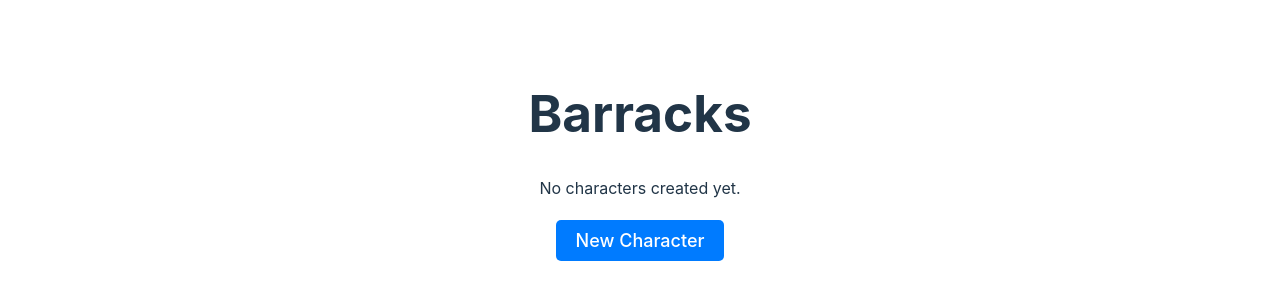
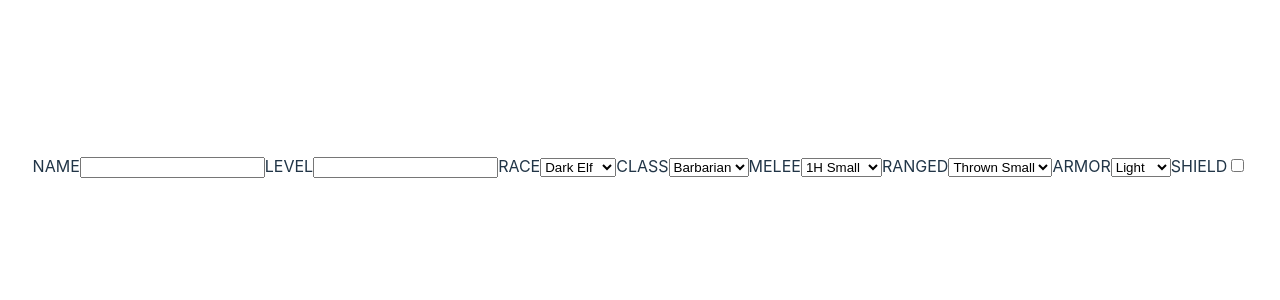
Before and after one commit to Xenrathe/React-FormGen, a React (Vite) app: page / in a window 1280 px wide. Shown: the part 234-534 px from the top of the page. Built offline with nearby package versions, Linux system fonts and the light colour scheme.

Commit message:
Fix import/export on data, begin creating CharSheet component

```diff
--- a/src/App.jsx
+++ b/src/App.jsx
@@ -1,7 +1,9 @@
 import { useState, useEffect } from "react";
 import "./App.css";
+import CharSheet from "./CharSheet.jsx";
 
 function App() {
+  /*
   const [characters, setCharacters] = useState([]);
 
   // Load characters from LocalStorage on component mount
@@ -40,7 +42,11 @@ function App() {
         New Character
       </button>
     </div>
-  );
+  );*/
+
+  return (
+    <CharSheet />
+  )
 }
 
 export default App;
--- /dev/null
+++ b/src/CharSheet.jsx
@@ -0,0 +1,71 @@
+import { useState, useEffect } from "react";
+import races from "./data/races"
+import jobs from "./data/jobs"
+
+function CharSheet() {
+  const [selectedMelee, setSelectedMelee] = useState("");
+  const [shieldEquipped, setShieldEquipped] = useState("");
+
+  function PopulateDropDown(props){
+    return Object.keys(props.data).map((option) => (
+      <option key={option} value={option}>{option}</option>
+    ));
+  }
+
+  const handleMeleeChange = (event) => {
+    setSelectedMelee(event.target.value);
+
+    if (event.target.value.startsWith("2H")) {
+      setShieldEquipped(false);
+    }
+  }
+
+  return (
+    <div className="main">
+      <label for="text">NAME</label>
+      <input type="text" id="name" />
+      <label for="level">LEVEL</label>
+      <input type="number" id="level" />
+      <label for="race">RACE</label>
+      <select name="race" id="race">
+        <PopulateDropDown data={races} />
+      </select>
+      <label for="job">CLASS</label>
+      <select name="job" id="job">
+        <PopulateDropDown data={jobs} />
+      </select>
+      <label for="melee">MELEE</label>
+      <select name="melee" id="melee" onChange={handleMeleeChange} value={selectedMelee}>
+        <option key="1H Small" value="1H Small">1H Small</option>
+        <option key="1H Light" value="1H Light">1H Light</option>
+        <option key="1H Heavy" value="1H Heavy">1H Heavy</option>
+        <option key="2H Small" value="2H Small">2H Small</option>
+        <option key="2H Light" value="2H Light">2H Light</option>
+        <option key="2H Heavy" value="2H Heavy">2H Heavy</option>
+      </select>
+      <label for="ranged">RANGED</label>
+      <select name="ranged" id="ranged">
+        <option key="Thrown Small" value="Thrown Small">Thrown Small</option>
+        <option key="Thrown Light" value="Thrown Light">Thrown Light</option>
+        <option key="Crossbow Small" value="Crossbow Small">Xbow Small</option>
+        <option key="Crossbow Light" value="Crossbow Light">Xbow Light</option>
+        <option key="Crossbow Heavy" value="Crossbow Heavy">Xbow Heavy</option>
+        <option key="Bow Light" value="Bow Light">Bow Light</option>
+        <option key="Bow Heavy" value="Bow Heavy">Bow Heavy</option>
+      </select>
+      <label for="armor">ARMOR</label>
+      <select name="armor" id="armor">
+        <option key="Light" value="Light">Light</option>
+        <option key="Heavy" value="Heavy">Heavy</option>
+      </select>
+      <label for="shield">SHIELD</label>
+      <input
+        type="checkbox" id="shield" name="shield" value="Shield"  checked={shieldEquipped}
+        disabled={selectedMelee.startsWith("2H")}
+        onChange={(e) => {setShieldEquipped(e.target.checked)}}
+      />
+    </div>
+  );
+}
+
+export default CharSheet;
--- a/src/data/jobs.js
+++ b/src/data/jobs.js
@@ -1,14 +1,14 @@
-import { barbarianAbilities } from "./abilities/barbarian.json";
-import { bardAbilities } from "./abilities/bard.json";
-import { clericAbilities } from "./abilities/cleric.json";
-import { fighterAbilities } from "./abilities/fighter.json"
-import { paladinAbilities } from "./abilities/paladin.json"
-import { rangerAbilities } from "./abilities/ranger.json"
-import { rogueAbilities } from "./abilities/rogue.json"
-import { sorcererAbilities } from "./abilities/sorcerer.json"
-import { wizardAbilities } from "./abilities/wizard.json"
+import barbarianAbilities from "./abilities/barbarian.json";
+import bardAbilities from "./abilities/bard.json";
+import clericAbilities from "./abilities/cleric.json";
+import fighterAbilities from "./abilities/fighter.json"
+import paladinAbilities from "./abilities/paladin.json"
+import rangerAbilities from "./abilities/ranger.json"
+import rogueAbilities from "./abilities/rogue.json"
+import sorcererAbilities from "./abilities/sorcerer.json"
+import wizardAbilities from "./abilities/wizard.json"
 
-export const jobs = {
+const jobs = {
   Barbarian: {
     abilityBonus: ["str", "con"],
     armor: {
@@ -480,3 +480,5 @@ export const jobs = {
     familiarAbilities: wizardAbilities["Familiar Abilities"]
   },
 };
+
+export default jobs;
--- a/src/data/races.js
+++ b/src/data/races.js
@@ -1,6 +1,6 @@
 import getRacialPowersAndFeats from './racialpowers';
 
-export const races = {
+const races = {
   "Dark Elf": {
     abilityBonus: ["dex", "cha"],
     racialPowersAndFeats: getRacialPowersAndFeats("Dark Elf")
@@ -38,3 +38,5 @@ export const races = {
     racialPowersAndFeats: getRacialPowersAndFeats("High Elf")
   },
 };
+
+export default races;
--- a/src/data/racialpowers.js
+++ b/src/data/racialpowers.js
@@ -79,6 +79,6 @@ const racialPowersAndFeats = {
   },
 };
 
-export function getRacialPowersAndFeats(race) {
+export default function getRacialPowersAndFeats(race) {
   return racialPowersAndFeats[race];
 }
```
